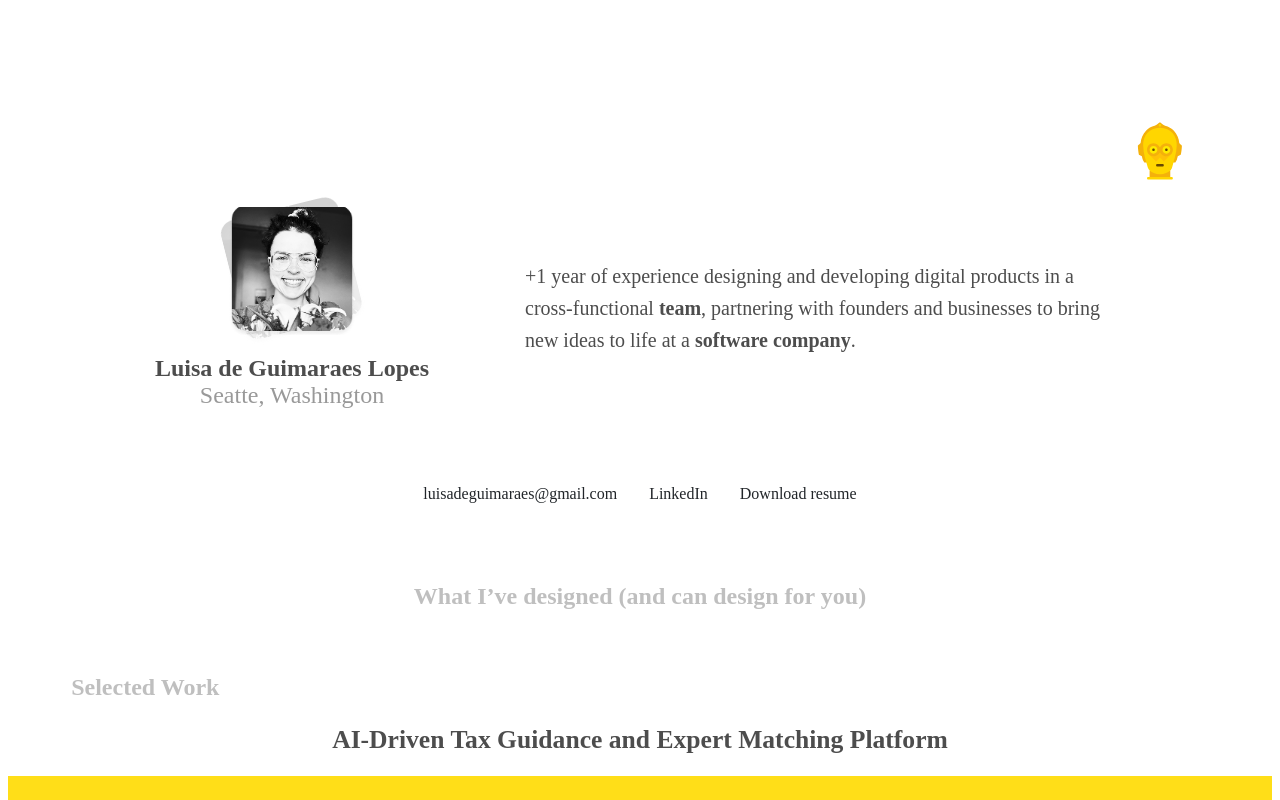
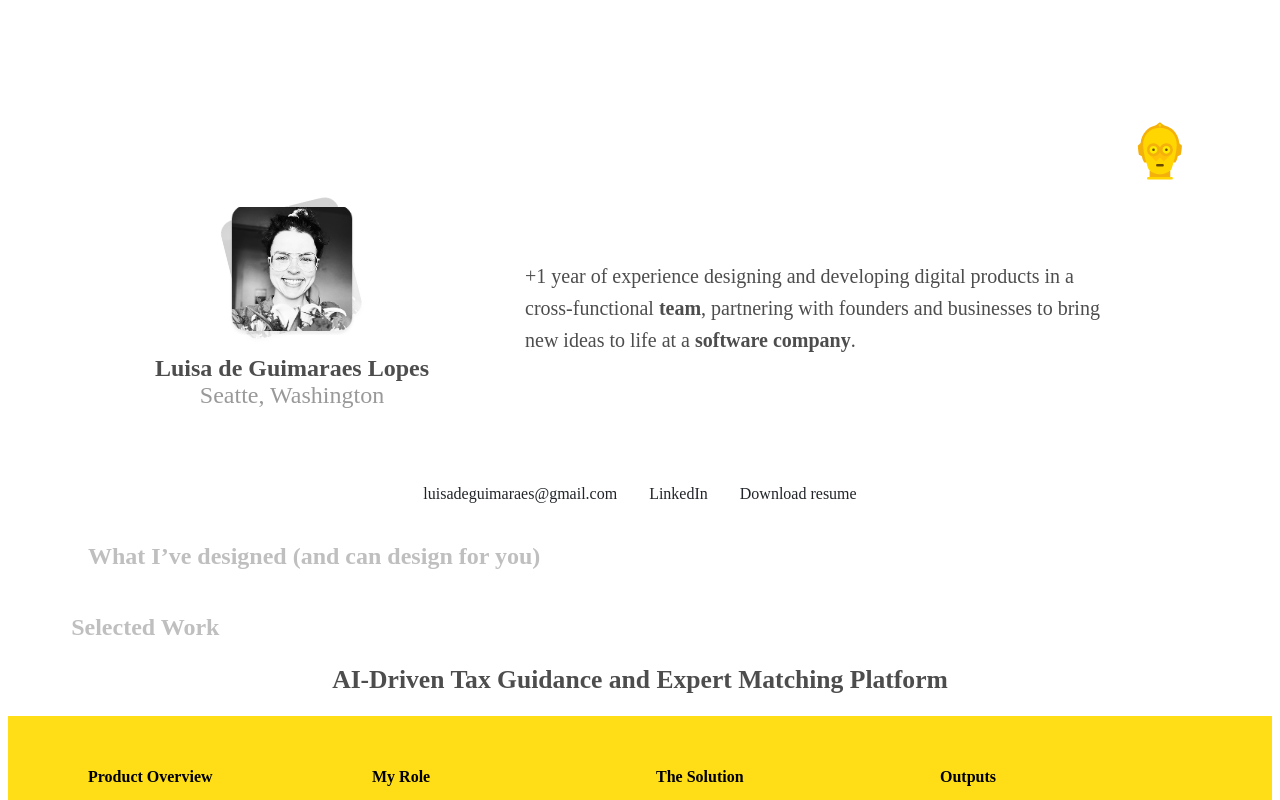
Before and after one commit to luisadeguimaraes/portfolio, a React (Vite) app: page / in a window 1280 px wide. Shown: the top 800 px of the page. Built offline with nearby package versions, Linux system fonts and the light colour scheme; a web font is replaced by a local one.

Commit message:
successful migration of expertise and fixed positionoing of Title.tsx within

```diff
--- a/src/App.tsx
+++ b/src/App.tsx
@@ -2,6 +2,7 @@ import Hero from './components/sections/Hero/Hero';
 import Header from './components/Header/Header';
 import { useTheme } from './context/ThemeContext';
 import SelectedWork from './components/SelectedWork/SelectedWork';
+import Expertise from './components/sections/Expertise/Expertise';
 
 export default function App() {
   const { theme } = useTheme(); // optional if you want to show current theme
@@ -10,6 +11,7 @@ export default function App() {
     <>
     <Header/>
       <Hero />
+      <Expertise/>
       <SelectedWork/>
     </>
   );
--- a/src/components/sections/Hero/Hero.tsx
+++ b/src/components/sections/Hero/Hero.tsx
@@ -2,7 +2,6 @@
 import styles from './Hero.module.css';
 import AboutMe from "./About/AboutMe"
 import Contact from './Contact';
-import Expertise from './Expertise/Expertise';
 
 // import { FiDownload, FiMail, FiLinkedin } from 'react-icons/fi';
 
@@ -13,7 +12,7 @@ const Hero = () => {
     <section className={styles.heroContainer}>
      <AboutMe/>
      <Contact/>
-      <Expertise/>
+
     </section>
   );
 };
```
Also changed, not shown: src/components/sections/Expertise/Expertise.module.css (renamed from src/components/sections/Hero/Expertise/Expertise.module.css), src/components/sections/Expertise/Expertise.tsx (renamed from src/components/sections/Hero/Expertise/Expertise.tsx), src/components/sections/Expertise/Pills.tsx (renamed from src/components/sections/Hero/Expertise/Pills.tsx), src/components/sections/Expertise/Title.tsx (renamed from src/components/sections/Hero/Expertise/Title.tsx), src/components/sections/Expertise/pillsData.tsx (renamed from src/components/sections/Hero/Expertise/pillsData.tsx).
